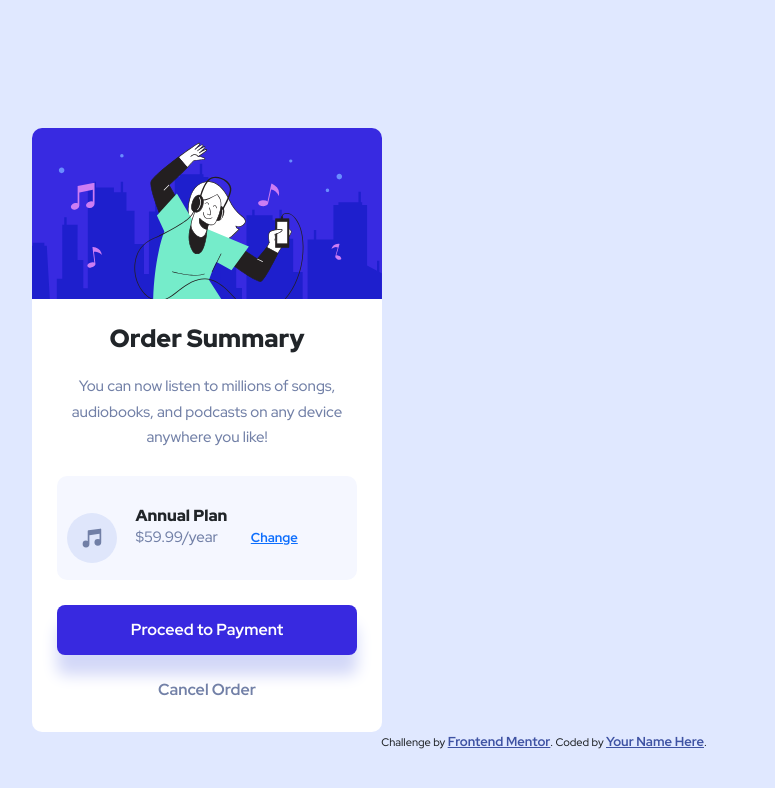
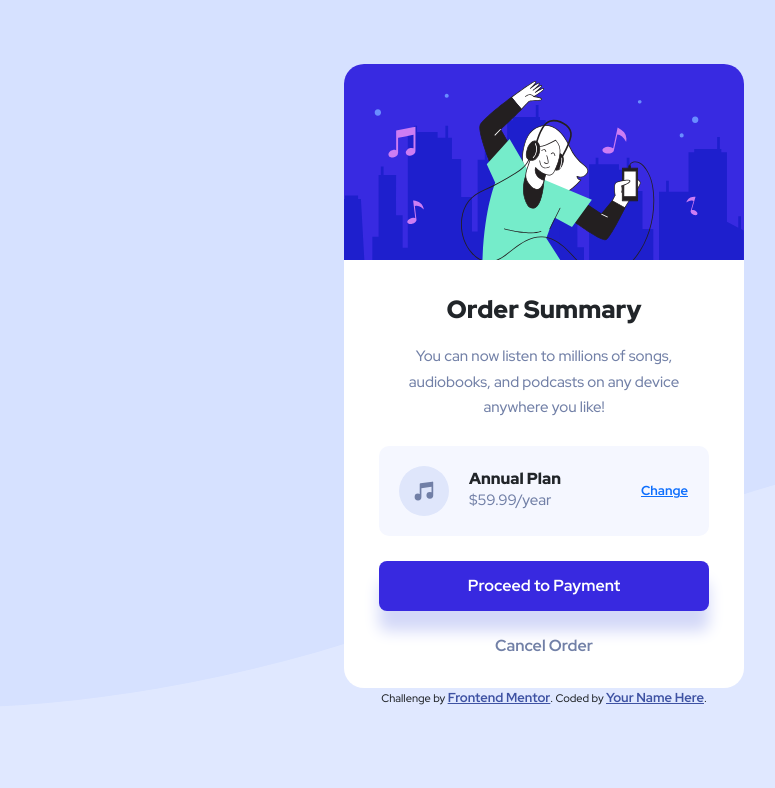
Before and after one commit to lulublake/FEM-order-summary, a plain HTML site: page index.html in a window 1280 px wide. Shown: the whole page, without its empty margins (96-871 px from the left). Drawn offline with nearby package versions, Linux system fonts and the light colour scheme.

Commit message:
Updated styles using css only

```diff
--- a/style.css
+++ b/style.css
@@ -1,6 +1,4 @@
 body{
-   /* background-image: url(images/pattern-background-desktop.svg);
-   background-repeat: no-repeat;  */
    background-color: hsl(225, 100%, 94%);
    max-width: 100vw;
    text-align: center;
@@ -8,9 +6,10 @@ body{
 }
 
 .row{
-    margin: 10vw;
+    margin: auto;
     max-width: 350px;
-    border-radius: 10px;
+    border-radius: 20px;
+    margin-top: 10vw;
     margin-bottom: 0;
     background-color: white;
 }
@@ -33,7 +32,8 @@ p{
 }
 
 #p1{
-    margin: 20px 0;
+    margin: 20px auto;
+    width: 90%;
 }
 
 h3{
@@ -46,22 +46,24 @@ h3{
 }
 .img-fluid{
     width: 100vw;
-    border-radius: 10px 10px 0 0;
+    border-radius: 20px 20px 0 0;
 }
 img.icon{
     width: 50px;
-    margin-right: 15px;
+    margin-right: 20px;
 }
 .plan{
     background-color: hsl(225, 100%, 98%);
     border-radius: 10px;
+    display: flex;
     margin: 25px 0;
     text-align: left;
-    padding: 15px 0 15px 10px;
+    align-items: center;
+    padding: 20px 0 20px 20px;
 }
 .text{
     display: inline-block;
-    margin: 15px 20px 15px 0;
+    margin-right: 50px;
 }
 a{
     font-weight: 700;
@@ -92,3 +94,31 @@ a:hover{
     text-decoration: none;
     color:  hsla(245, 71%, 55%, 0.726);
 }
+
+@media (min-width: 790px){
+    body{
+        background-image: url(images/pattern-background-desktop.svg);
+        background-repeat: no-repeat;
+        background-position: center;
+        background-size: cover;
+        max-width: 100vw;
+        text-align: center;
+        font-family: 'Red Hat Display', sans-serif;
+    }
+    .row{
+        margin: auto;
+        max-width: 400px;
+        border-radius: 20px;
+        margin-top: 5vw;
+        margin-bottom: 0;
+        background-color: white;
+    }
+    .second-section{
+        padding: 35px 35px 25px;
+        width: 100%;
+    }
+    .text{
+        display: inline-block;
+        margin-right: 80px;
+    }
+}
```
